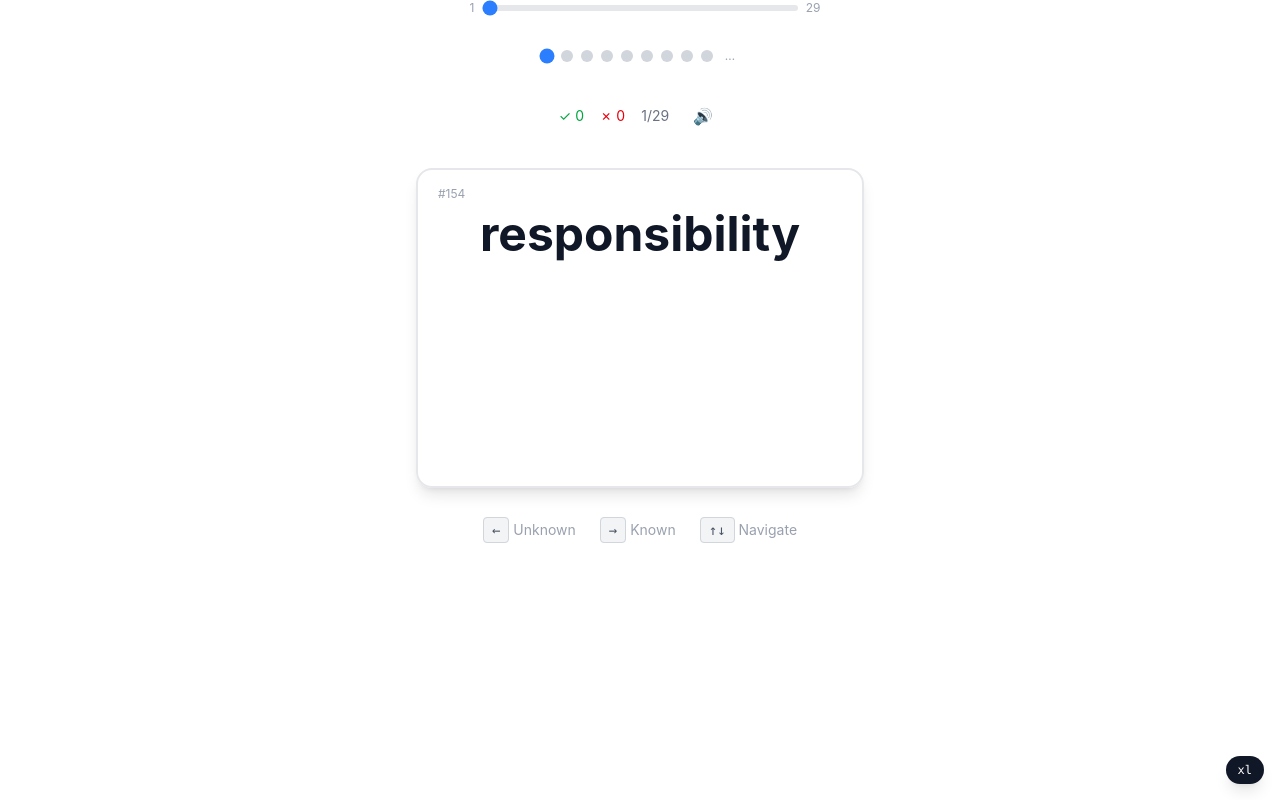
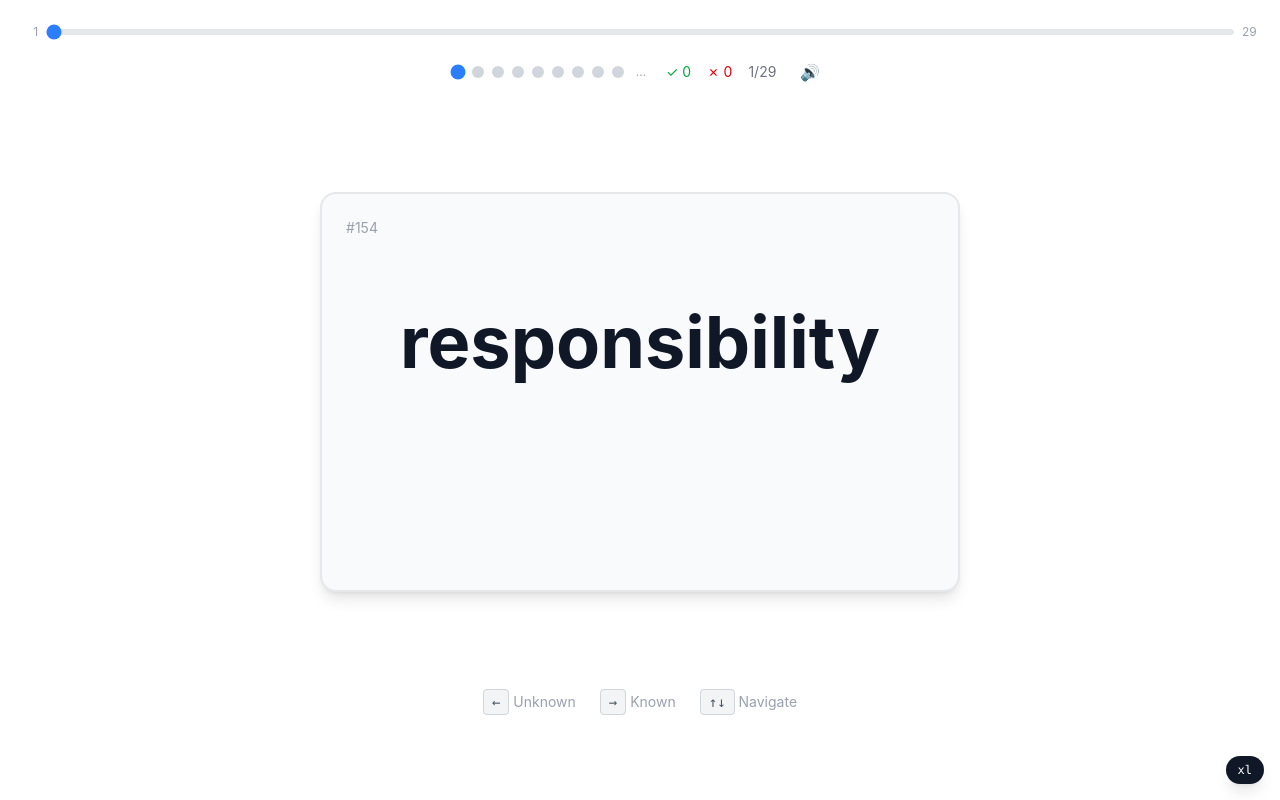
Before and after one commit to time1043/shadow, a React (Vite) app: page /vocabulary in a window 1280 px wide. Built offline with nearby package versions, Linux system fonts and the light colour scheme.

Commit message:
refactoring: style layout

```diff
--- a/src/routes/_main.tsx
+++ b/src/routes/_main.tsx
@@ -6,8 +6,8 @@ export const Route = createFileRoute('/_main')({
 
 function RouteComponent() {
   return (
-    <>
+    <div className="p-2">
       <Outlet />
-    </>
+    </div>
   );
 }
--- a/src/routes/_main/vocabulary/-components/VocabularyPlay.tsx
+++ b/src/routes/_main/vocabulary/-components/VocabularyPlay.tsx
@@ -4,7 +4,10 @@ import { useEffect, useRef, useState } from 'react';
 
 import type { ReviewStatus } from '@/types/ReviewStatus';
 
-import { vocabularies } from '../-mock/vocabulary';
+import { useSpeech } from '@/hooks/useSpeech';
+import { useSwipeGesture } from '@/hooks/useSwipeGesture';
+import { vocabularies } from '@/mock/vocabulary';
+
 import { pronunciationEnabledAtom } from '../-store/pronunciationAtom';
 import { statusMapAtom } from '../-store/reviewAtom';
 import KeyboardHints from './play/KeyboardHints';
@@ -12,8 +15,6 @@ import ProgressIndicator from './play/ProgressIndicator';
 import ProgressSlider from './play/ProgressSlider';
 import PronunciationToggle from './play/PronunciationToggle';
 import Stats from './play/Stats';
-import { useSpeech } from './play/useSpeech';
-import { useSwipeGesture } from './play/useSwipeGesture';
 import VocabularyCard from './play/VocabularyCard';
 
 export default function VocabularyPlay() {
@@ -137,13 +138,14 @@ export default function VocabularyPlay() {
   const unknownCount = [...statusMap.values()].filter((s) => s === 'unknown').length;
 
   return (
-    <div className="flex min-h-[60vh] flex-col items-center justify-center gap-6 px-4 sm:gap-8">
-      <ProgressSlider total={vocabularies.length} {...{ currentIndex }} onJump={goTo} />
-      <ProgressIndicator {...{ vocabularies, currentIndex, statusMap }} onSelect={goTo} />
-
-      <div className="flex items-center justify-center gap-4">
-        <Stats {...{ knownCount, unknownCount, currentIndex }} total={vocabularies.length} />
-        <PronunciationToggle />
+    <div className="flex h-[90vh] w-full flex-col items-center justify-between py-4">
+      <div className="flex w-full flex-col items-center gap-3">
+        <ProgressSlider total={vocabularies.length} {...{ currentIndex }} onJump={goTo} />
+        <div className="flex items-center justify-center gap-4">
+          <ProgressIndicator {...{ vocabularies, currentIndex, statusMap }} onSelect={goTo} />
+          <Stats {...{ knownCount, unknownCount, currentIndex }} total={vocabularies.length} />
+          <PronunciationToggle />
+        </div>
       </div>
 
       {current && (
--- a/src/routes/_main/vocabulary/-components/VocabularySummary.tsx
+++ b/src/routes/_main/vocabulary/-components/VocabularySummary.tsx
@@ -1,8 +1,8 @@
 import { useNavigate } from '@tanstack/react-router';
 import { useAtom } from 'jotai';
 
-import { vocabularies } from '../-mock/vocabulary';
 import { statusMapAtom } from '../-store/reviewAtom';
+import { vocabularies } from '../../../../mock/vocabulary';
 
 export default function VocabularySummary() {
   const navigate = useNavigate();
--- a/src/routes/_main/vocabulary/-components/play/ProgressIndicator.tsx
+++ b/src/routes/_main/vocabulary/-components/play/ProgressIndicator.tsx
@@ -1,12 +1,12 @@
 import type { ReviewStatus } from '@/types/ReviewStatus';
 import type { Vocabulary } from '@/types/Vocabulary';
 
-interface ProgressIndicatorProps {
+type ProgressIndicatorProps = {
   vocabularies: Vocabulary[];
   currentIndex: number;
   statusMap: Map<string, ReviewStatus>;
   onSelect: (index: number) => void;
-}
+};
 
 const WINDOW_SIZE = 9;
 
--- a/src/routes/_main/vocabulary/-components/play/ProgressSlider.tsx
+++ b/src/routes/_main/vocabulary/-components/play/ProgressSlider.tsx
@@ -6,7 +6,7 @@ type ProgressSliderProps = {
 
 export default function ProgressSlider({ total, currentIndex, onJump }: ProgressSliderProps) {
   return (
-    <div className="flex w-full max-w-xs items-center gap-2 sm:max-w-sm">
+    <div className="flex w-full items-center gap-2">
       <span className="w-8 text-right text-xs text-gray-400">{currentIndex + 1}</span>
       <input
         type="range"
--- a/src/routes/_main/vocabulary/-components/play/Stats.tsx
+++ b/src/routes/_main/vocabulary/-components/play/Stats.tsx
@@ -1,9 +1,9 @@
-interface StatsProps {
+type StatsProps = {
   knownCount: number;
   unknownCount: number;
   currentIndex: number;
   total: number;
-}
+};
 
 export default function Stats({ knownCount, unknownCount, currentIndex, total }: StatsProps) {
   return (
--- a/src/routes/_main/vocabulary/-components/play/VocabularyCard.tsx
+++ b/src/routes/_main/vocabulary/-components/play/VocabularyCard.tsx
@@ -24,7 +24,7 @@ export default function VocabularyCard({
   swipeOffset,
   onPronounce,
 }: VocabularyCardProps) {
-  const borderClass = status ? statusStyles[status] : 'border-gray-200';
+  const borderClass = status ? statusStyles[status] : 'border-gray-200 bg-gray-50 text-gray-900';
   const wordColor =
     status === 'known' ? 'text-green-600' : status === 'unknown' ? 'text-red-600' : 'text-gray-900';
 
@@ -32,18 +32,18 @@ export default function VocabularyCard({
 
   return (
     <div
-      className={`relative h-64 w-72 rounded-2xl border-2 p-6 shadow-lg sm:h-72 sm:w-80 sm:p-8 md:h-80 md:w-96 md:p-10 lg:w-md ${borderClass}`}
+      className={`relative flex min-h-[50vh] w-[85vw] flex-1 flex-col items-center justify-between rounded-2xl border-2 p-8 shadow-lg sm:w-[80vw] sm:p-12 md:w-[70vw] md:p-16 lg:w-[50vw] ${borderClass}`}
       style={{
         transform,
         transition: swipeOffset ? 'none' : 'transform 0.3s ease-out',
       }}
     >
-      <span className="absolute top-3 left-4 text-xs text-gray-400 sm:top-4 sm:left-5">
+      <span className="absolute top-4 left-5 text-sm text-gray-400 sm:top-6 sm:left-6">
         #{vocabulary.sortOrder}
       </span>
-      <div className="text-center">
+
       <h1
-          className={`mb-4 text-3xl font-bold sm:mb-6 sm:text-4xl md:text-5xl ${wordColor} cursor-pointer`}
+        className={`mt-8 text-4xl font-bold sm:mt-12 sm:text-5xl md:text-6xl lg:text-7xl ${wordColor} cursor-pointer`}
         onClick={(e) => {
           e.stopPropagation();
           onPronounce?.();
@@ -51,18 +51,16 @@ export default function VocabularyCard({
       >
         {vocabulary.content}
       </h1>
+
       {/* Show explanation only after marking */}
       {status && (
-          <>
-            <p className="mb-3 text-lg text-gray-600 sm:mb-4 sm:text-xl md:text-2xl">
-              {vocabulary.explain}
-            </p>
+        <div className="mb-8 flex flex-col items-center gap-4 sm:mb-12 sm:gap-5">
+          <p className="text-xl text-gray-600 sm:text-2xl md:text-3xl">{vocabulary.explain}</p>
           {vocabulary.more && (
-              <p className="text-sm text-gray-400 sm:text-base">{vocabulary.more}</p>
-            )}
-          </>
+            <p className="text-base text-gray-400 sm:text-lg">{vocabulary.more}</p>
           )}
         </div>
+      )}
     </div>
   );
 }
```
Also changed, not shown: src/hooks/useSwipeGesture.ts (renamed from src/routes/_main/vocabulary/-components/play/useSwipeGesture.ts, +4 -4 lines), src/hooks/useSpeech.ts (renamed from src/routes/_main/vocabulary/-components/play/useSpeech.ts), src/mock/vocabulary.ts (renamed from src/routes/_main/vocabulary/-mock/vocabulary.ts), 2 other files (tests, documents, lock files or other folders). Lines whose indentation alone changed are shown as unchanged.
